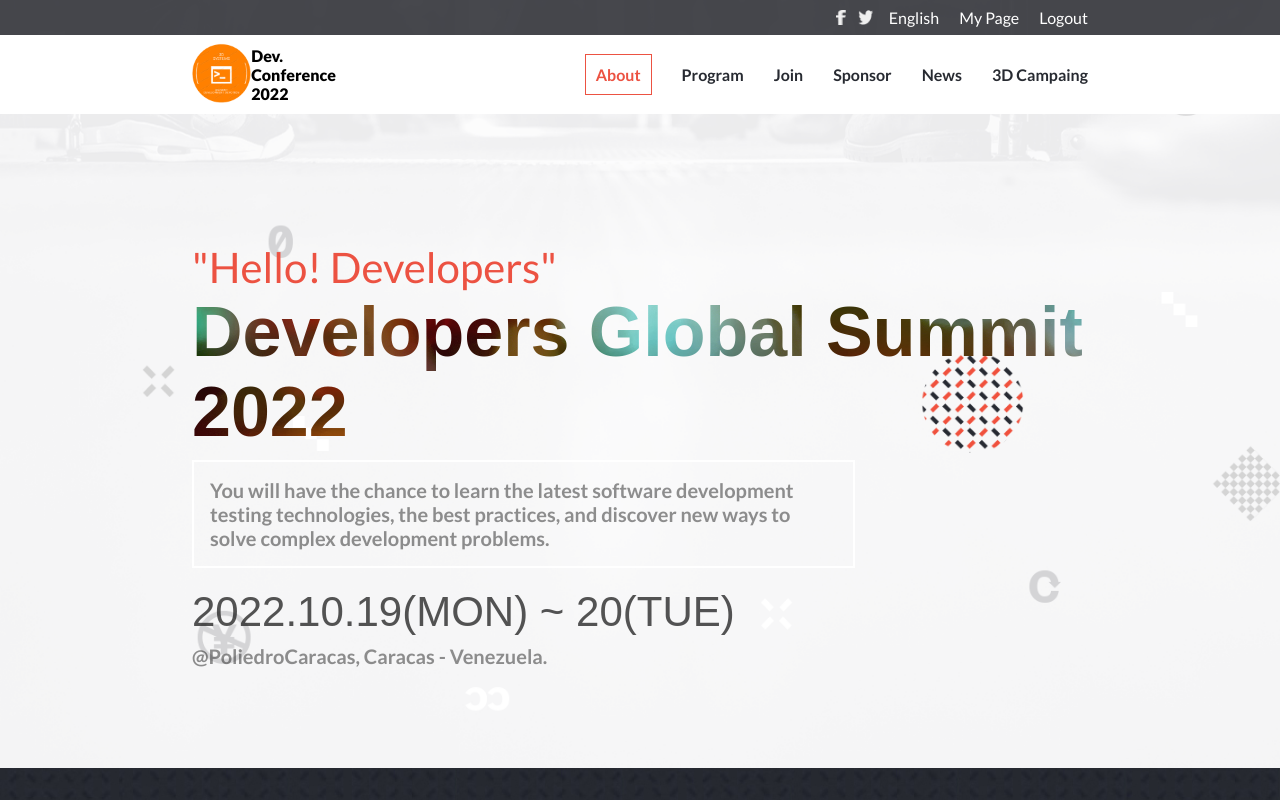
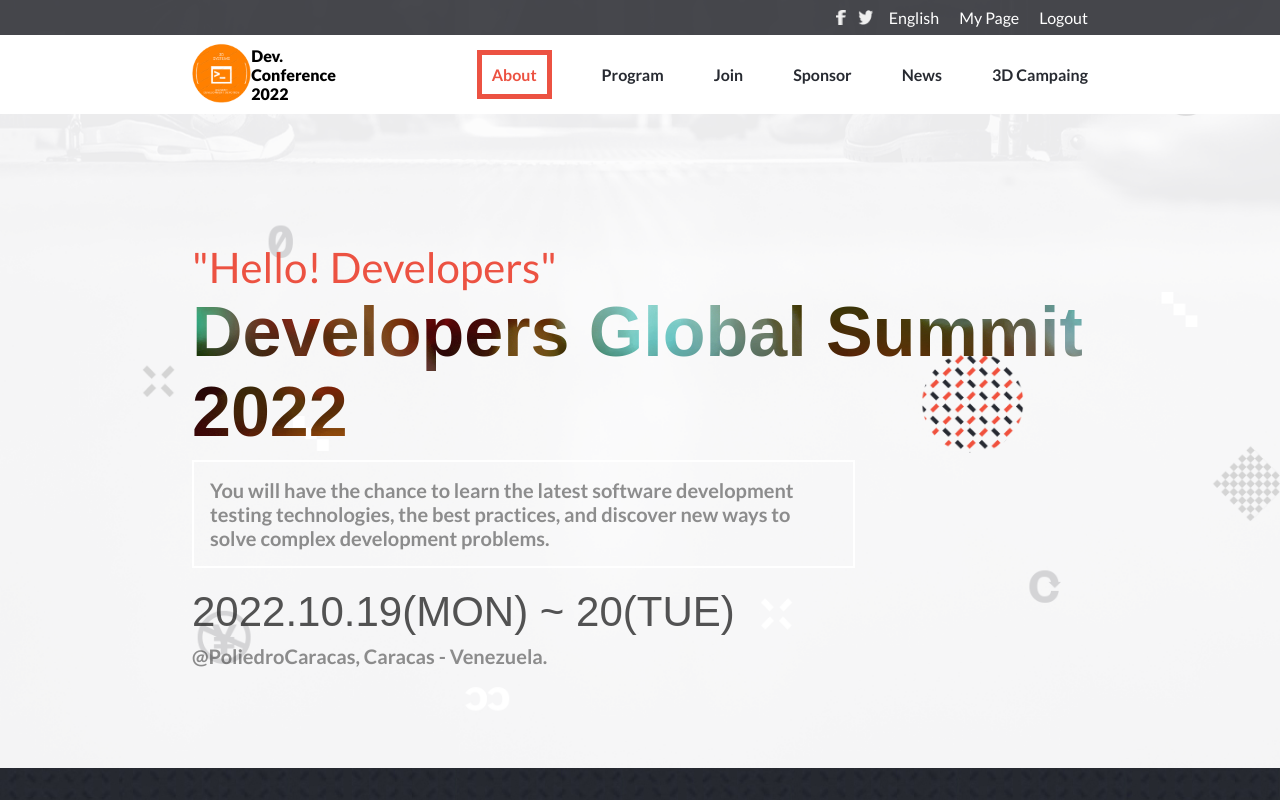
Before and after one commit to d4nQw3rty/WorldDevelopersEvent2015, a website: page index.html in a window 1280 px wide. In both pictures the pointer is over the link "About". Shown: the top 800 px of the page. Drawn offline with Linux system fonts and the light colour scheme; a web font is replaced by a local one.

Commit message:
Update style.css
Fix linter
Adjust  menu links space

```diff
--- a/style.css
+++ b/style.css
@@ -540,7 +540,7 @@ header {
   .listAnchor:hover {
     padding: 10px;
     color: #ec5242;
-    border: #ec5242 1px solid;
+    border: 5px solid #ec5242;
   }
 
   .txtGreeting {
@@ -783,7 +783,7 @@ header {
     display: flex;
     flex-direction: row;
     list-style: none;
-    gap: 30px;
+    gap: 50px;
   }
 
   .listAnchor {
@@ -804,7 +804,7 @@ header {
   .listAnchor:hover {
     padding: 10px;
     color: #ec5242;
-    border: #ec5242 1px solid;
+    border: #ec5242 5px solid;
   }
 
   .logo {
```
